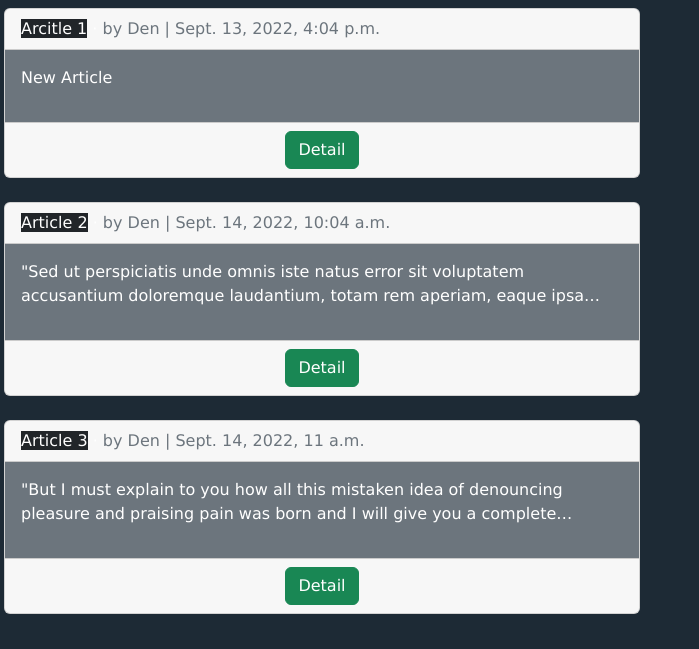
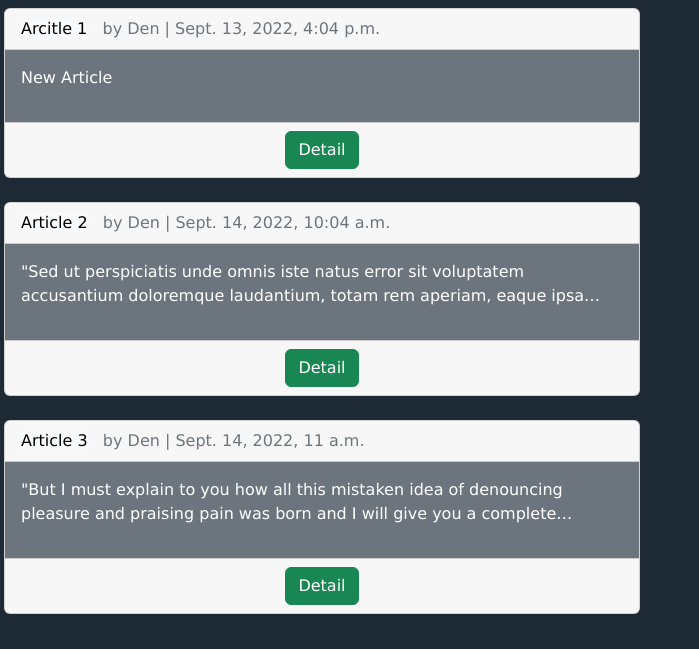
Before and after one commit to VasinDA/django, a Django app: page /articles/ in a window 1280 px wide. Shown: the part 61-710 px from the top of the page, without its empty margins (0-699 px from the left). Run offline with Django 4.2, Linux system fonts and the light colour scheme; data comes from the database, SQL or seed files in the repository; some libraries are stand-ins or nearby versions.

Commit message:
article-list text-bg-light

```diff
--- a/templates/article_list.html
+++ b/templates/article_list.html
@@ -9,7 +9,7 @@
 {% for article in article_list %}
 <div class="card card-list">
     <div class="card-header">
-        <span class="font-weight-bold bg-dark">{{ article.title }}</span> &middot;
+        <span class="font-weight-bold text-bg-light">{{ article.title }}</span> &middot;
         <span class="text-muted">by {{ article.author }} |
             {{ article.date }}</span>
     </div>
```
